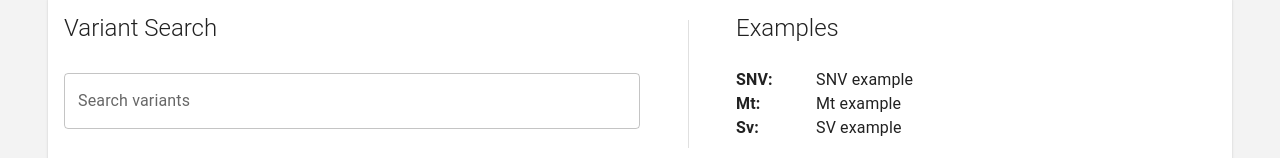
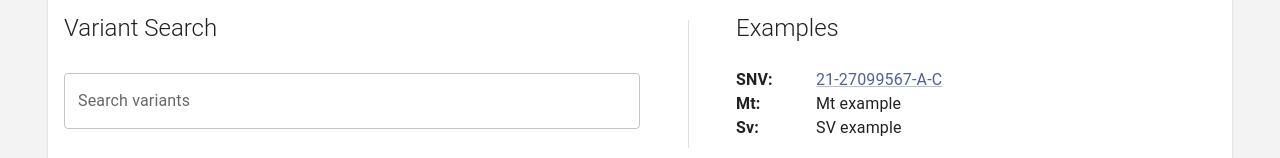
Before and after one commit to wassermanlab/variome, a React (Create React App) app in the folder app/: page / in a window 1280 px wide. Shown: the part 220-378 px from the top of the page. Built offline with nearby package versions, Linux system fonts and the light colour scheme.

Commit message:
add links/SNV example

```diff
--- a/app/src/layouts/navbar.js
+++ b/app/src/layouts/navbar.js
@@ -157,7 +157,7 @@ export default function AppNavBar() {
                         color="textPrimary"
                         sx={{ display: { xs: 'none', sm: 'block' } }}
                     >
-                        Variome Project
+                        <Link href="/" color="textPrimary" underline="none">Variome Project</Link>
                     </Typography>
                     {/* SQ TODO: Add select here for assembly type */}
                     {/* SQ TODO: Make the font color for this match the rest of the App Bar (aka textPrimary)*/}
--- a/app/src/pages/home.js
+++ b/app/src/pages/home.js
@@ -8,7 +8,8 @@ import Card from '@mui/material/Card';
 import CardActions from '@mui/material/CardActions';
 import CardContent from '@mui/material/CardContent';
 import Divider from '@mui/material/Divider';
-import Grid from '@mui/material/Grid'
+import Grid from '@mui/material/Grid';
+import Link from '@mui/material/Link';
 import TextField from '@mui/material/TextField';
 import Typography from '@mui/material/Typography';
 import Container from '@mui/material/Container';
@@ -91,7 +92,7 @@ export default function Home() {
                                                 <Typography variant="body1" sx={{ fontWeight: 'bold' }}>SNV:</Typography>
                                             </Grid>
                                             <Grid item xs={10}>
-                                                <Typography variant="body1">SNV example</Typography>
+                                                <Typography variant="body1"><Link href="/snv/21-27099567-A-C" color="primary">21-27099567-A-C</Link></Typography>
                                             </Grid>
                                             <Grid item xs={2}>
                                                 <Typography variant="body1" sx={{ fontWeight: 'bold' }}>Mt:</Typography>
```
